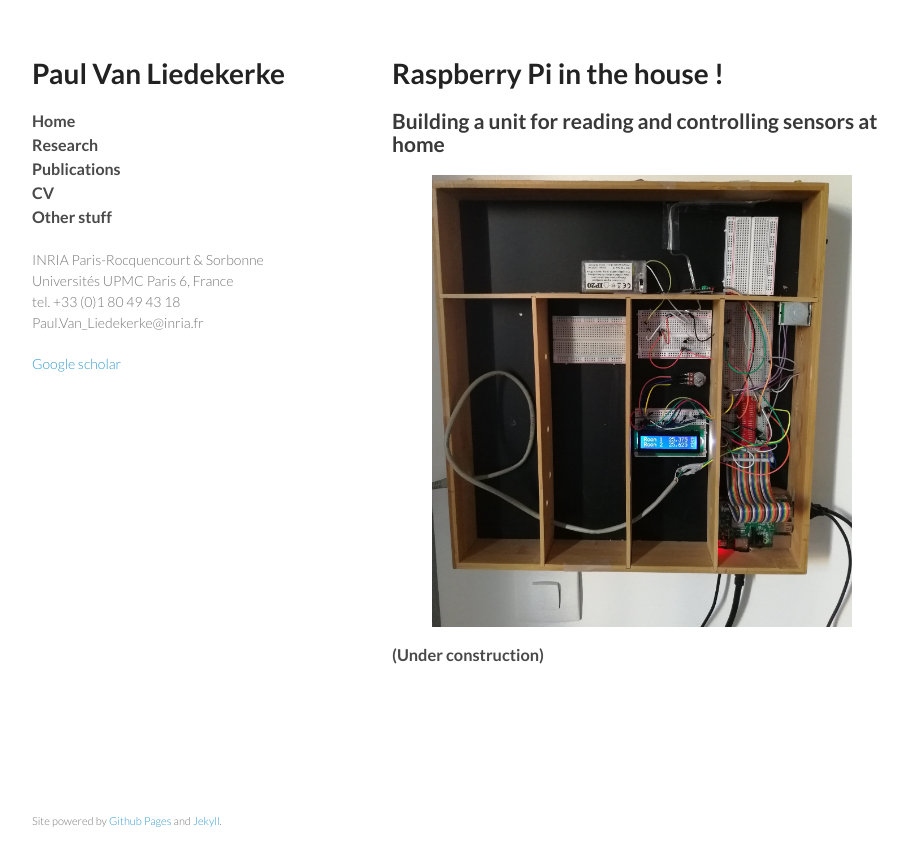
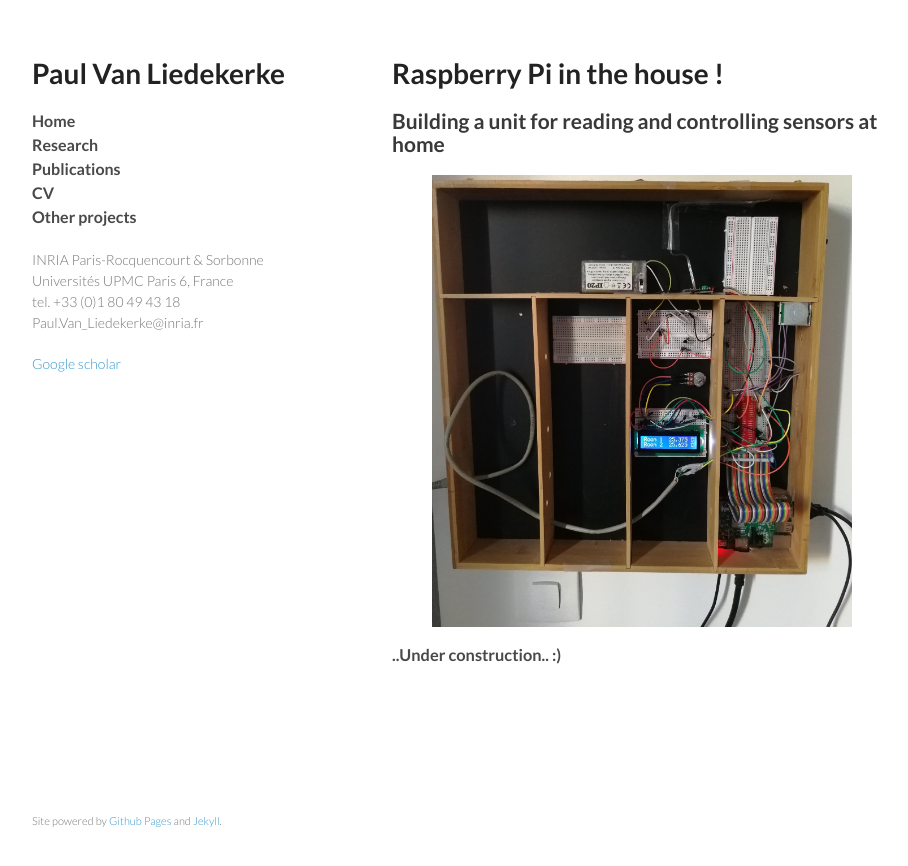
Before and after one commit to paulvanliedekerke/wittgenstein, a Jekyll site: the page other.html, which Jekyll copies as it is, in a window 1280 px wide. Shown: the top 866 px of the page, without its empty margins (178-1086 px from the left). Built offline with Jekyll 4.4.1, drawn with Linux system fonts in a browser that asks for light colours; Markdown is read by kramdown in place of the engine named in the settings.

Commit message:
Update other.html

```diff
--- a/other.html
+++ b/other.html
@@ -23,7 +23,7 @@
           <a href="">Research</a> <br>
           <a href="publi.html">Publications</a><br>
 	        <a href="cv.html">CV</a><br>
-          <a href="other.html">Other stuff</a><br>
+          <a href="other.html">Other projects</a><br>
         </p>
 
 	       <p>INRIA Paris-Rocquencourt & Sorbonne Universités UPMC Paris 6, France <br>
@@ -47,7 +47,7 @@
 <figcaption> <I> </I> </figcaption>
 </figure>
 
-<h3>(Under construction) </h3>
+<h3>..Under construction.. :) </h3>
 
 
       </section>
```
